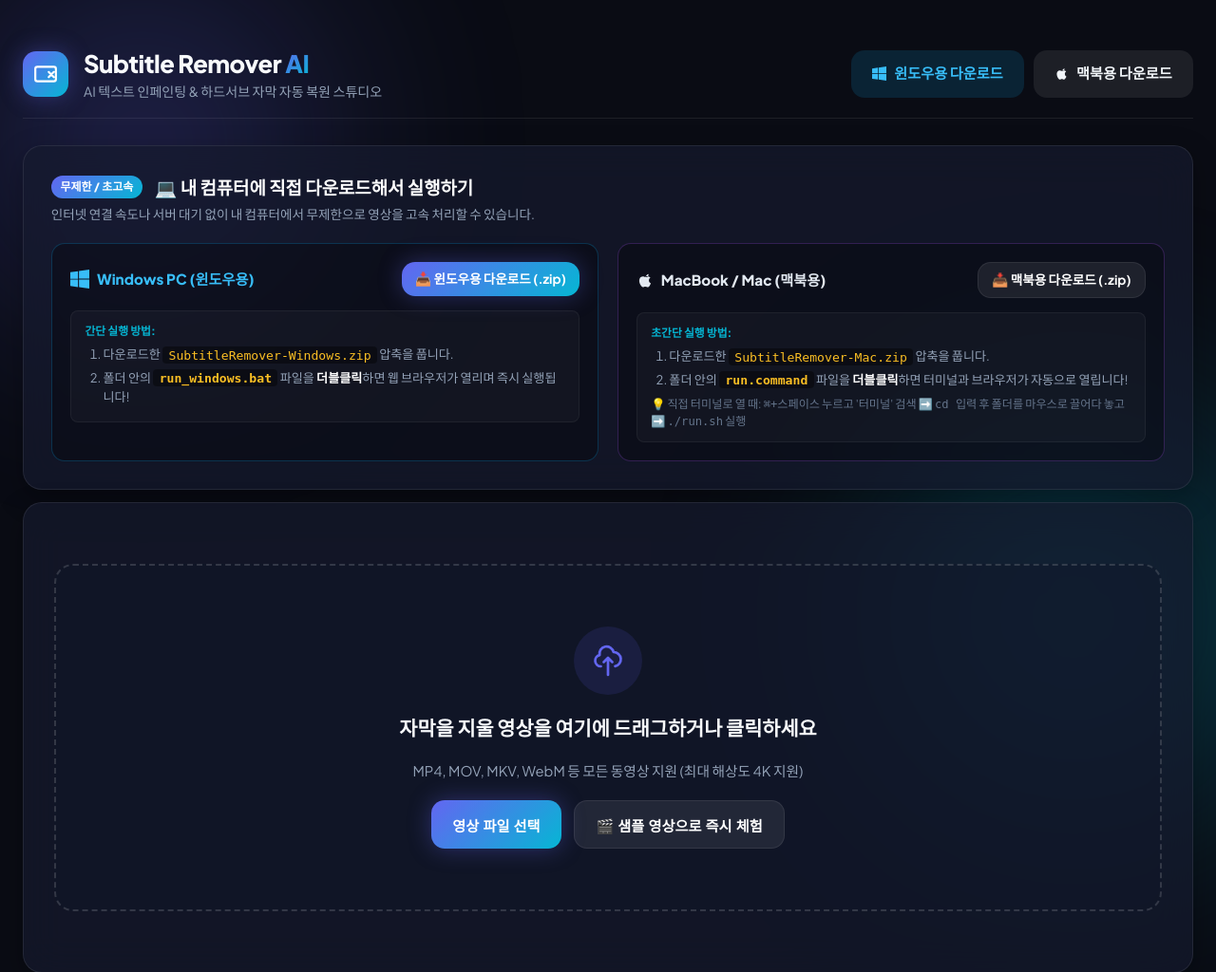
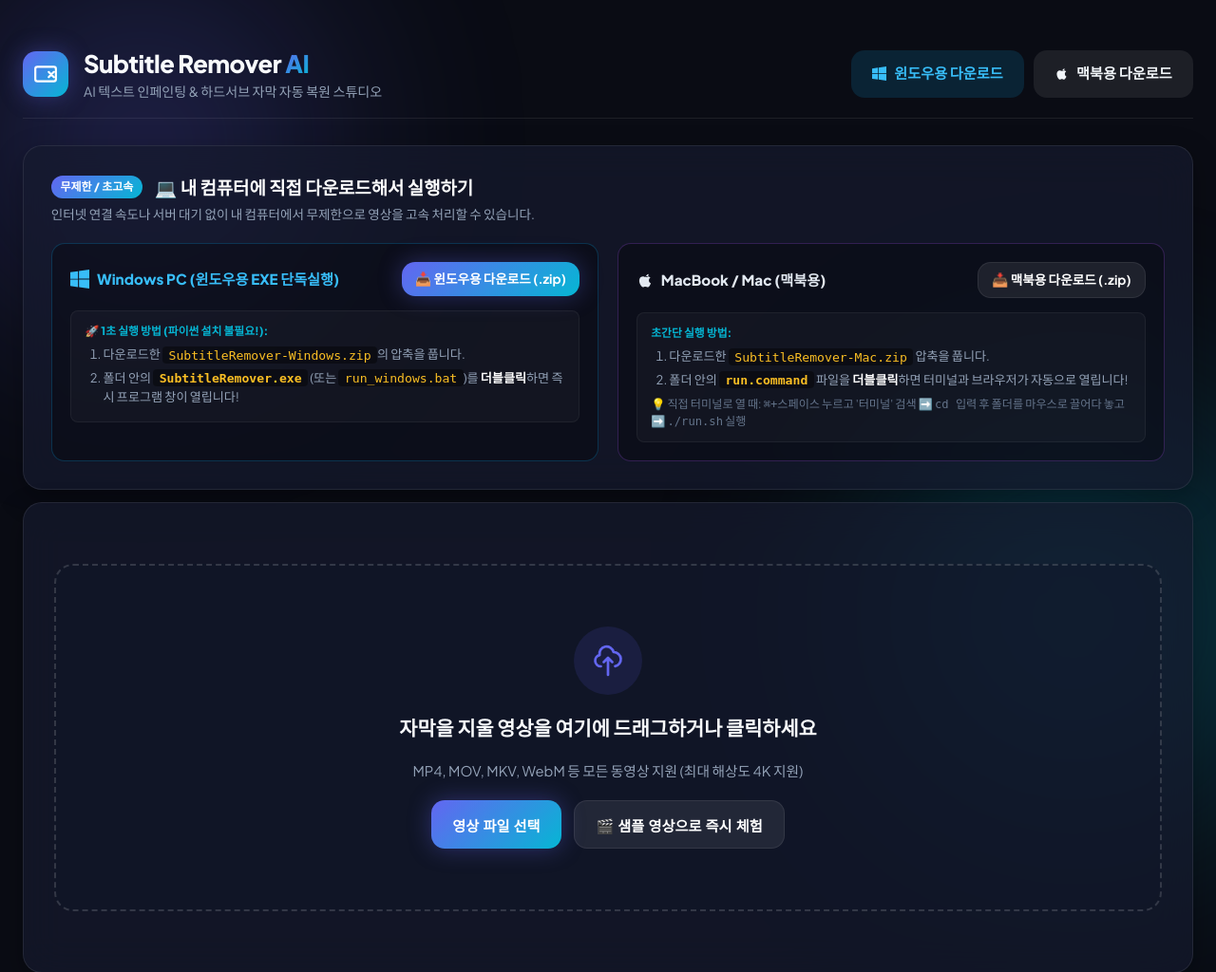
Before and after one commit to dlfldhk423-create/video-subtitle-remover, a FastAPI app: page / in a window 1280 px wide. Shown: the top 1024 px of the page at 95% size. Run offline with FastAPI, Linux system fonts and the light colour scheme.

Commit message:
feat: Update Windows run instructions and exclude 140MB binary from git

```diff
--- a/templates/index.html
+++ b/templates/index.html
@@ -64,17 +64,17 @@
                 <svg width="20" height="20" viewBox="0 0 24 24" fill="currentColor">
                   <path d="M0 3.449L9.75 2.1v9.451H0m10.949-9.602L24 0v11.4H10.949M0 12.6h9.75v9.451L0 20.699M10.949 12.6H24V24l-12.951-1.801"/>
                 </svg>
-                <span>Windows PC (윈도우용)</span>
+                <span>Windows PC (윈도우용 EXE 단독실행)</span>
               </div>
               <a href="/api/download-app/windows" class="btn btn-primary btn-sm btn-os-dl" download>
                 📥 윈도우용 다운로드 (.zip)
               </a>
             </div>
             <div class="os-steps">
-              <span class="os-step-badge">간단 실행 방법:</span>
+              <span class="os-step-badge">🚀 1초 실행 방법 (파이썬 설치 불필요!):</span>
               <ol class="os-step-list">
-                <li>다운로드한 <code>SubtitleRemover-Windows.zip</code> 압축을 풉니다.</li>
-                <li>폴더 안의 <strong><code>run_windows.bat</code></strong> 파일을 <strong>더블클릭</strong>하면 웹 브라우저가 열리며 즉시 실행됩니다!</li>
+                <li>다운로드한 <code>SubtitleRemover-Windows.zip</code>의 압축을 풉니다.</li>
+                <li>폴더 안의 <strong><code>SubtitleRemover.exe</code></strong> (또는 <code>run_windows.bat</code>)를 <strong>더블클릭</strong>하면 즉시 프로그램 창이 열립니다!</li>
               </ol>
             </div>
           </div>
```
Also changed, not shown: 3 other files.
